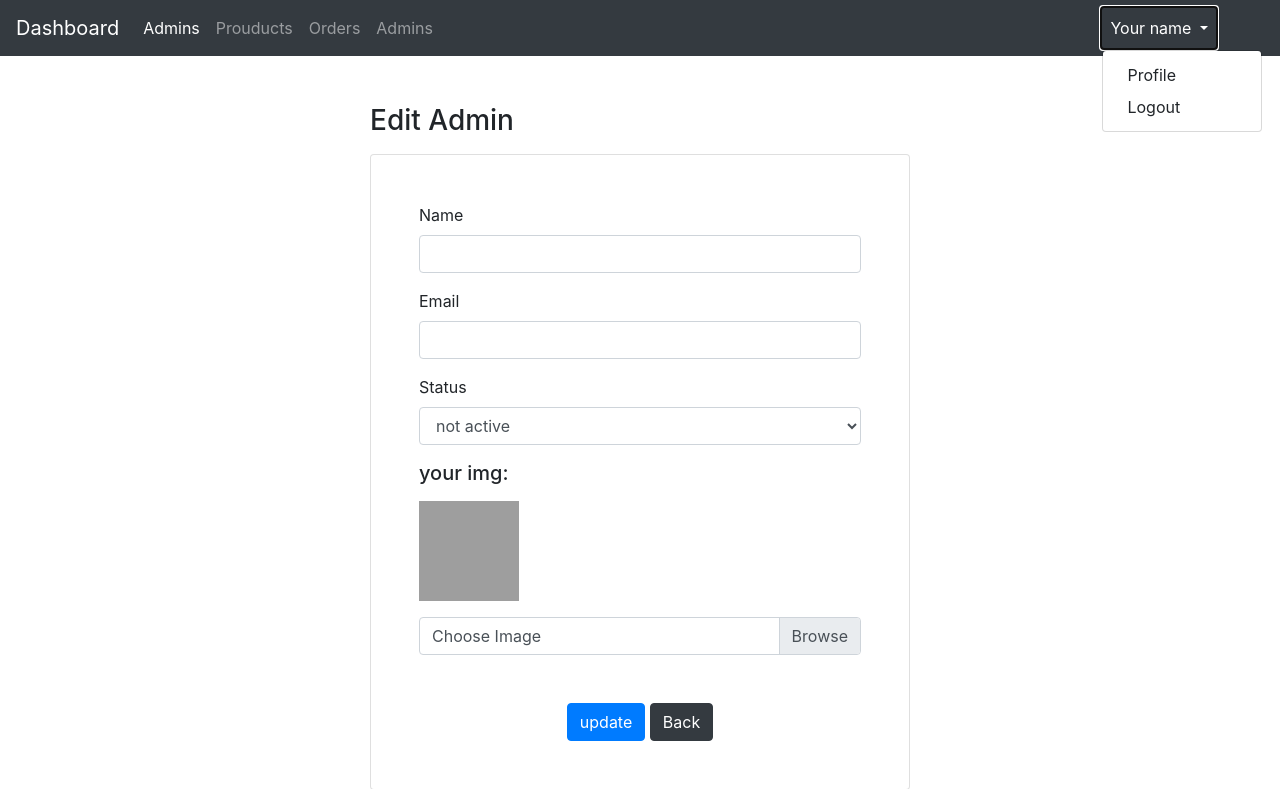
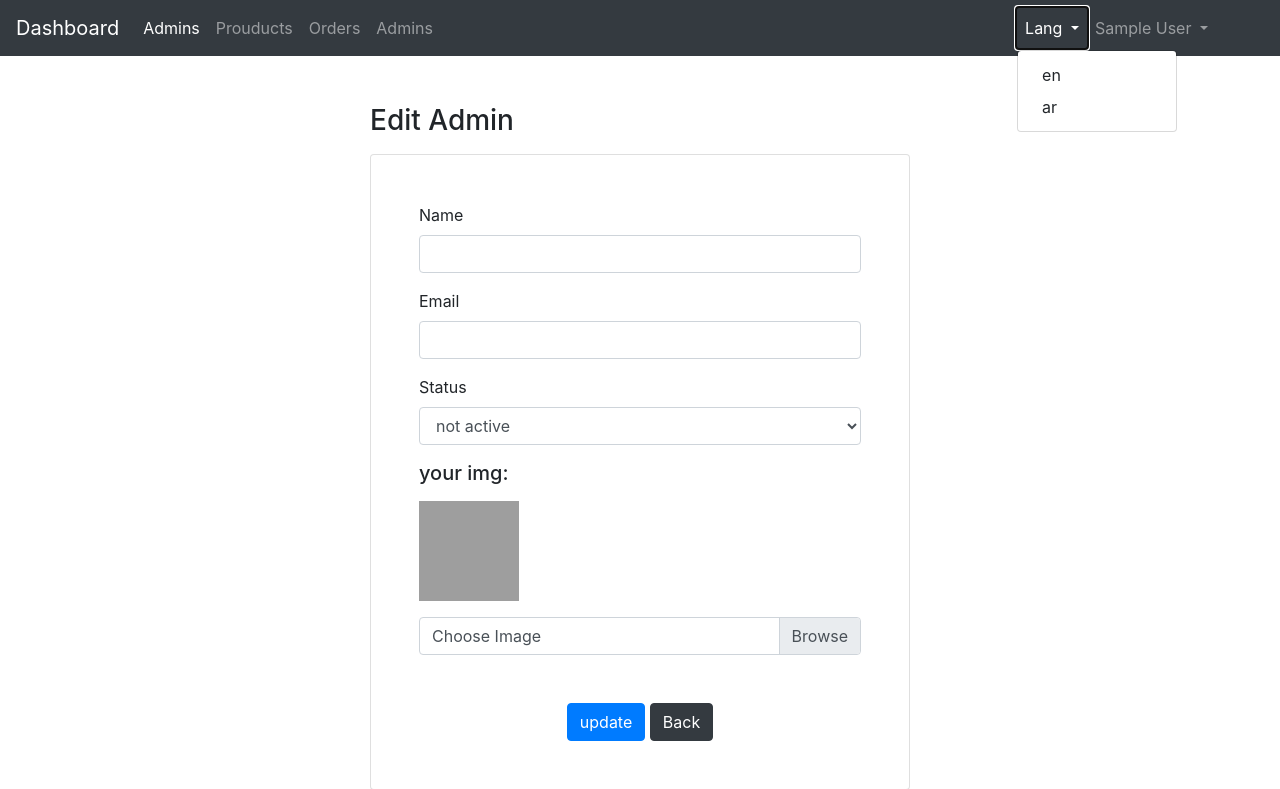
Before and after one commit to baha1891/Company, a PHP site: page /edit-admin.php in a window 1280 px wide, after a click on "Lang". Shown: the top 789 px of the page. Run offline with PHP 8.4, Linux system fonts and the light colour scheme; the visitor is signed in with stand-in values (Sample User, id 1); data that the repository does not hold is empty; grey boxes are pictures that could not be loaded.

Commit message:
first_localization_step

```diff
--- a/admin/add-product.php
+++ b/admin/add-product.php
@@ -1,4 +1,7 @@
-<?php require('inc/header.php');?>
+<?php
+
+require('inc/header.php');
+?>
 <div class="container py-5">
     <div class="row">
 
--- a/admin/edit-admin.php
+++ b/admin/edit-admin.php
@@ -1,6 +1,8 @@
-<?php require('inc/header.php');
-require("handel/connection.php");
-session_start();
+<?php
+
+ require('inc/header.php');
+
+
 
 
 if(isset($_GET['id'])) {
--- a/admin/edit-product.php
+++ b/admin/edit-product.php
@@ -1,4 +1,6 @@
-<?php require('inc/header.php');?>
+<?php
+
+require('inc/header.php');?>
 <div class="container py-5">
     <div class="row">
 
--- a/admin/handel/admin/login-admin.php
+++ b/admin/handel/admin/login-admin.php
@@ -41,7 +41,8 @@ if (isset($_POST['login'])){
             $adminpass=password_verify($password,$admin['password']);
             if ($adminpass) {
                 $_SESSION['AdminId']=$admin['id'];
-                header('location:../../admins.php');
+                $_SESSION['name'] = $admin['name'];
+                header('location:../../admins.php?page=1');
                 exit();
             } else {
                 $errors[] = 'Invalid password';
--- a/admin/handel/admin/logout-admin.php
+++ b/admin/handel/admin/logout-admin.php
@@ -3,6 +3,7 @@ session_start();
 
 
 unset($_SESSION['AdminId']);
+unset($_SESSION['name']);
 header('location:../../login.php');
 exit();
 ?>
--- /dev/null
+++ b/admin/handel/lang/en-lang.php
@@ -0,0 +1,10 @@
+<?php
+$message=[
+
+    'dash'=> 'Dashboard',
+
+
+];
+
+
+?>
--- a/admin/inc/header.php
+++ b/admin/inc/header.php
@@ -1,3 +1,23 @@
+<?php
+session_start();
+require('handel/connection.php');
+
+
+
+$lang='en';
+
+if (isset($_SESSION['lang'])) {
+    $lang=$_SESSION['lang'];
+}
+
+if ($lang=='en') {
+    require_once("handel/lang/en-lang.php");
+}else{
+    require_once("handel/lang/ar-lang.php");
+}
+
+?>
+
 <!DOCTYPE html>
 <html lang="en">
 
@@ -13,7 +33,7 @@
 <body>
 
     <nav class="navbar navbar-expand-lg navbar-dark bg-dark">
-        <a class="navbar-brand" href="index.php">Dashboard</a>
+        <a class="navbar-brand" href="index.php"><?=$message['dash']?></a>
         <button class="navbar-toggler" type="button" data-toggle="collapse" data-target="#navbarNavAltMarkup"
             aria-controls="navbarNavAltMarkup" aria-expanded="false" aria-label="Toggle navigation">
             <span class="navbar-toggler-icon"></span>
@@ -21,7 +41,7 @@
         <div class="collapse navbar-collapse" id="navbarNavAltMarkup">
             <ul class="navbar-nav mr-auto mt-2 mt-lg-0">
                 <li class="nav-item active">
-                    <a class="nav-link" href="admins.php">Admins</a>
+                    <a class="nav-link" href="admins.php?page=1">Admins</a>
                 </li>
                 <li class="nav-item">
                     <a class="nav-link" href="prouducts.php">Prouducts</a>
@@ -37,13 +57,27 @@
                 <li class="nav-item dropdown">
                     <a class="nav-link dropdown-toggle" href="#" id="navbarDropdown" role="button"
                         data-toggle="dropdown" aria-haspopup="true" aria-expanded="false">
-                        Your name
+                        Lang
                     </a>
                     <div class="dropdown-menu" aria-labelledby="navbarDropdown">
-                        <a class="dropdown-item" href="#">Profile</a>
+                        <a class=" dropdown-item" href="handel/admin/change-lang.php?lang=en">en</a>
+                        <a class=" dropdown-item" href="handel/admin/change-lang.php?lang=ar">ar</a>
+                    </div>
+                </li>
+
+                <li class="nav-item dropdown">
+
+                    <a class="nav-link dropdown-toggle" href="#" id="navbarDropdown" role="button"
+                        data-toggle="dropdown" aria-haspopup="true" aria-expanded="false">
+                        <?= isset($_SESSION['name']) ? $_SESSION['name'] : "AdminName"; ?>
+                    </a>
+                    <div class="dropdown-menu" aria-labelledby="navbarDropdown">
+
+                        <a class=" dropdown-item" href="#">Profile</a>
                         <a class="dropdown-item" href="handel/admin/logout-admin.php">Logout</a>
                     </div>
                 </li>
+
             </ul>
         </div>
     </nav>
--- a/admin/index.php
+++ b/admin/index.php
@@ -1,6 +1,6 @@
 <?php require('inc/header.php');?>
 <?php
-require('handel/connection.php');
+
 $query="SELECT count(id) as admincounts from admins";
 $result=mysqli_query($conn,$query);
 $adminsCount=mysqli_fetch_assoc($result);
--- a/admin/login.php
+++ b/admin/login.php
@@ -1,5 +1,6 @@
-<?php require('inc/header.php');
-session_start();
+<?php
+require('inc/header.php');
+
  ?>
 
 
--- a/admin/products.php
+++ b/admin/products.php
@@ -1,4 +1,6 @@
-<?php include('vc/header.php')?>
+<?php
+
+include('vc/header.php')?>
 <div class="container-fluid py-5">
     <div class="row">
 
--- a/admin/profile.php
+++ b/admin/profile.php
@@ -1,4 +1,6 @@
-<?php include('vc/header.php')?>
+<?php
+
+ include('vc/header.php')?>
 <div class="container py-5">
     <div class="row">
 
```
Also changed, not shown: admin/add-admin.php (+5 -2 lines), admin/admins.php (+10 -3 lines), admin/handel/admin/change-lang.php (added, +22 -0 lines), admin/handel/lang/ar-lang.php (added, +10 -0 lines), admin/upload/1810913813899904.jpg (added).
